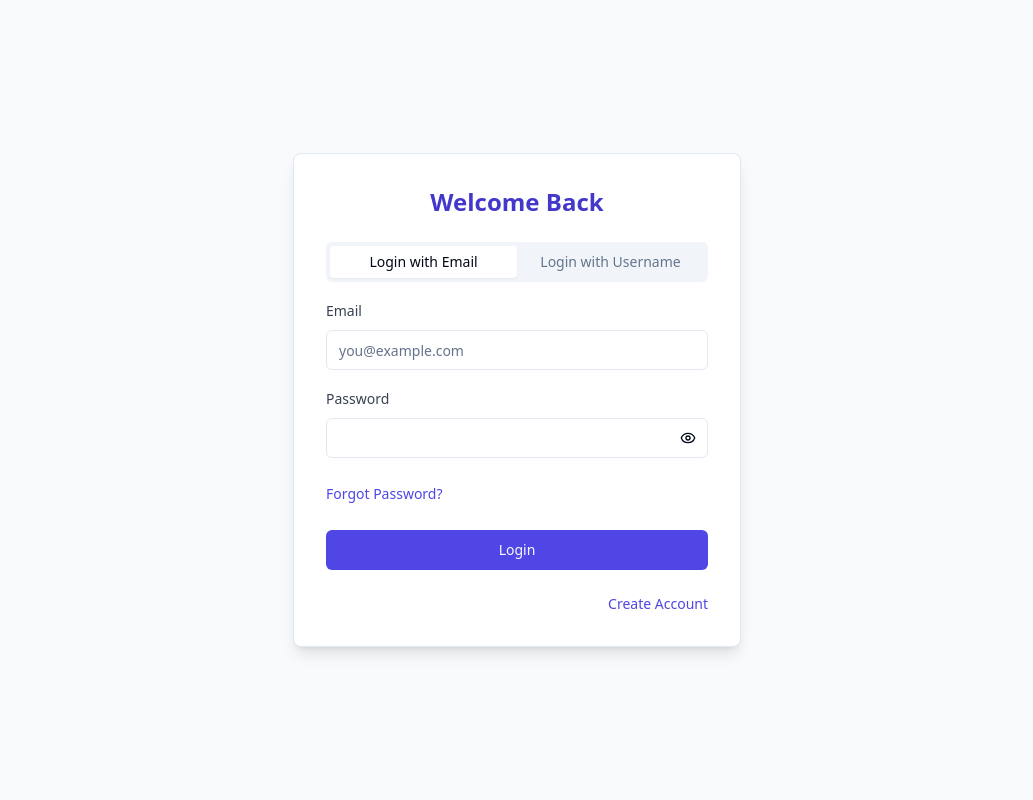
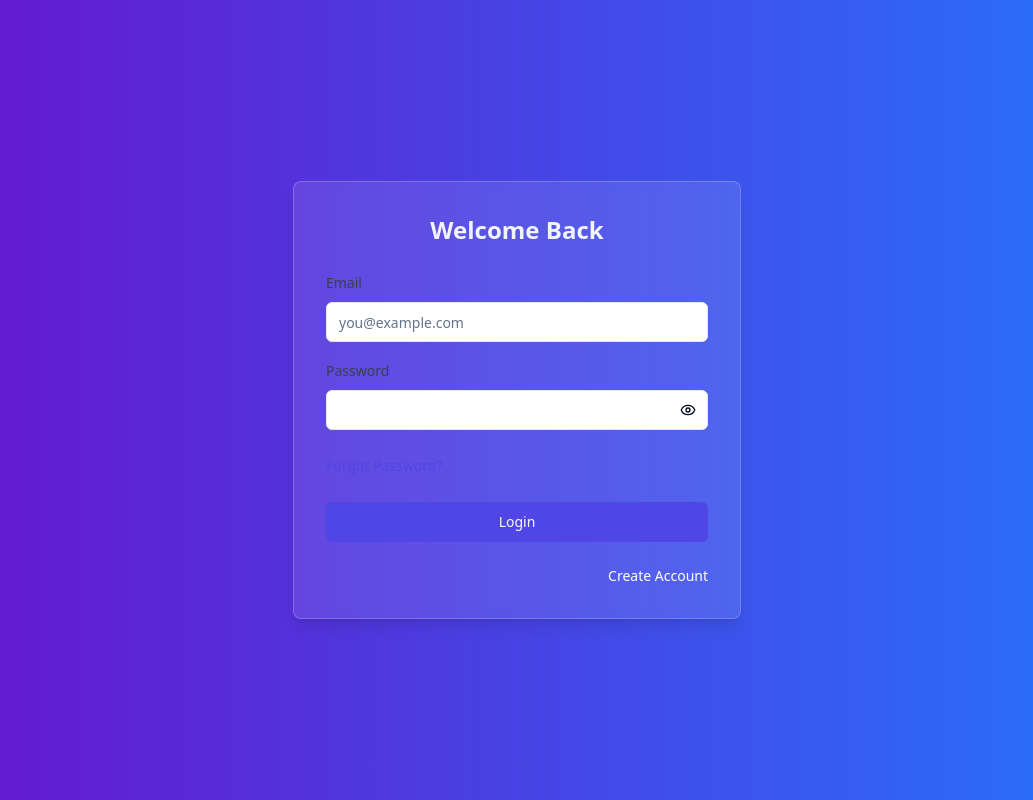
Before and after one commit to Sudhakaricl/linguify-image-scribe, a React (Vite) app: page /login in a window 1280 px wide. Shown: the whole page, without its empty margins (123-1156 px from the left). Built offline with nearby package versions, Linux system fonts and the light colour scheme.

Commit message:
Refactor: Improve UI with gradient and color changes
- Added a linear gradient background.
- Changed text color for better readability.
- Applied a light yellow accent color for headings.
- Removed the "Login with Username" option.

```diff
--- a/src/index.css
+++ b/src/index.css
@@ -82,8 +82,20 @@
   }
 
   body {
-    @apply bg-gradient-to-br from-indigo-100 via-purple-100 to-pink-100 min-h-screen;
+    @apply bg-gradient-to-r from-[#6a11cb] to-[#2575fc] min-h-screen;
     font-feature-settings: "rlig" 1, "calt" 1;
+  }
+
+  h1, h2, h3, h4, h5, h6 {
+    @apply text-white;
+  }
+
+  p, span, label {
+    @apply text-white;
+  }
+
+  .text-accent {
+    @apply text-[#ffcc00];
   }
 }
 
--- a/src/pages/LoginPage.tsx
+++ b/src/pages/LoginPage.tsx
@@ -2,14 +2,11 @@
 import { useState } from 'react';
 import { Link } from 'react-router-dom';
 import { Card } from '@/components/ui/card';
-import { Tabs, TabsContent, TabsList, TabsTrigger } from "@/components/ui/tabs";
-import { Dialog, DialogContent, DialogDescription, DialogHeader, DialogTitle, DialogTrigger } from "@/components/ui/dialog";
+import { Dialog, DialogContent, DialogDescription, DialogHeader, DialogTitle } from "@/components/ui/dialog";
 import EmailLoginForm from '@/components/auth/EmailLoginForm';
-import UsernameLoginForm from '@/components/auth/UsernameLoginForm';
 import ResetPasswordForm from '@/components/auth/ResetPasswordForm';
 
 export default function LoginPage() {
-  const [loginMethod, setLoginMethod] = useState<'email' | 'username'>('email');
   const [isDialogOpen, setIsDialogOpen] = useState(false);
 
   const handleResetPasswordClick = () => {
@@ -17,35 +14,18 @@ export default function LoginPage() {
   };
 
   return (
-    <div className="min-h-screen flex items-center justify-center p-4 bg-gray-50">
-      <Card className="w-full max-w-md p-8 shadow-lg">
-        <h1 className="text-2xl font-bold text-center mb-6 text-indigo-700">Welcome Back</h1>
+    <div className="min-h-screen flex items-center justify-center p-4">
+      <Card className="w-full max-w-md p-8 shadow-lg backdrop-blur-sm bg-white/10 border border-white/20">
+        <h1 className="text-2xl font-bold text-center mb-6 text-accent">Welcome Back</h1>
 
-        <Tabs
-          value={loginMethod}
-          onValueChange={(value) => setLoginMethod(value as 'email' | 'username')}
-          className="mb-6"
-        >
-          <TabsList className="w-full grid grid-cols-2">
-            <TabsTrigger value="email">Login with Email</TabsTrigger>
-            <TabsTrigger value="username">Login with Username</TabsTrigger>
-          </TabsList>
+        <EmailLoginForm onResetPassword={handleResetPasswordClick} />
 
-          <TabsContent value="email">
-            <EmailLoginForm onResetPassword={handleResetPasswordClick} />
-          </TabsContent>
-
-          <TabsContent value="username">
-            <UsernameLoginForm />
-          </TabsContent>
-        </Tabs>
-
-        <div className="flex justify-end mt-4 text-sm">
+        <div className="flex justify-end mt-6 text-sm">
           <Dialog open={isDialogOpen} onOpenChange={setIsDialogOpen}>
-            <DialogContent>
+            <DialogContent className="backdrop-blur-sm bg-white/20 border border-white/20">
               <DialogHeader>
-                <DialogTitle>Reset Password</DialogTitle>
-                <DialogDescription>
+                <DialogTitle className="text-white">Reset Password</DialogTitle>
+                <DialogDescription className="text-white/80">
                   Enter your email address and we'll send you a link to reset your password.
                 </DialogDescription>
               </DialogHeader>
@@ -54,7 +34,7 @@ export default function LoginPage() {
             </DialogContent>
           </Dialog>
 
-          <Link to="/signup" className="text-indigo-600 hover:text-indigo-800 hover:underline">
+          <Link to="/signup" className="text-white hover:text-accent hover:underline transition-colors">
             Create Account
           </Link>
         </div>
```
